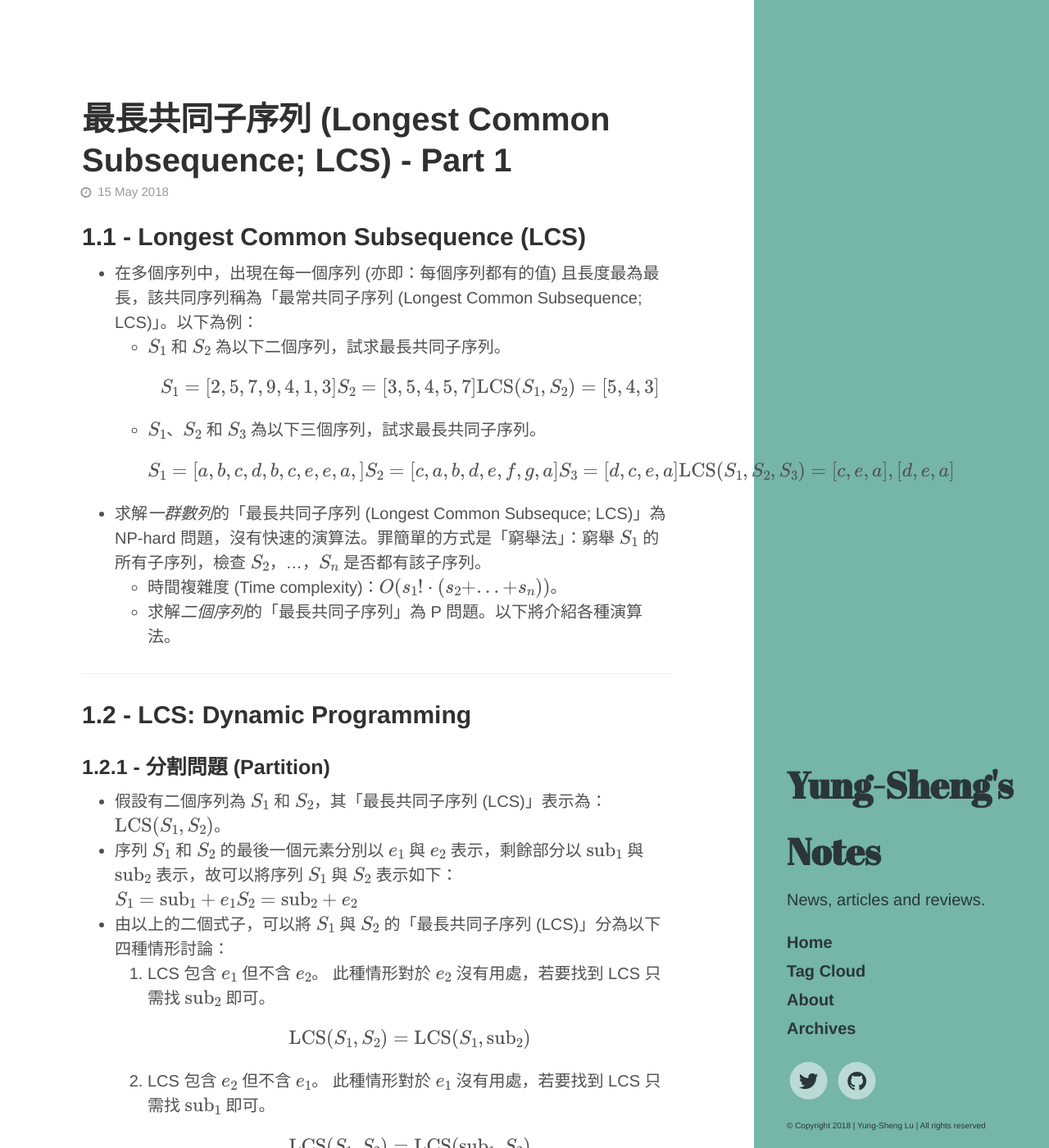
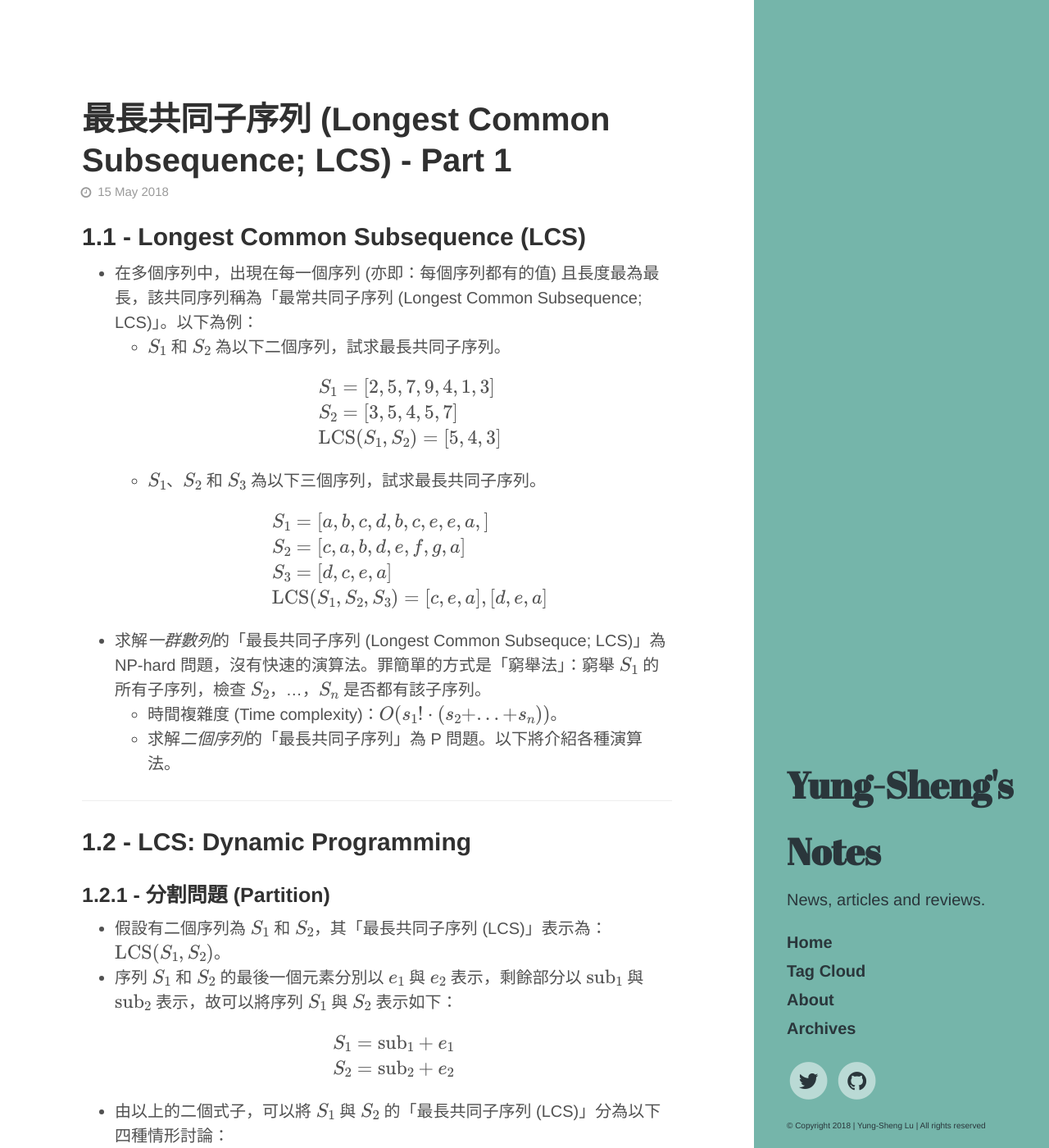
Before and after one commit to dppss90010/yungshenglu.github.io, a Jekyll site: the page built from _posts/2018-05-15-LongestCommonSubsequence.md, in a window 1280 px wide and 1400 px high. Shown: the whole window at 82% size. Built offline with Jekyll 4.4.1, drawn with Linux system fonts in a browser that asks for light colours; formulas are drawn with MathJax 3; comment, search, counter and statistics services are not loaded.

Commit message:
Update latest posts

```diff
--- a/_posts/2018-05-15-LongestCommonSubsequence.md
+++ b/_posts/2018-05-15-LongestCommonSubsequence.md
@@ -19,22 +19,22 @@ link       :
     * $$S_1$$ 和 $$S_2$$ 為以下二個序列，試求最長共同子序列。
 
         $$
-        \begin{equation}
-        S_1 = [ 2, 5, 7, 9, 4, 1, 3 ]\\
-        S_2 = [ 3, 5, 4, 5, 7 ]\\
-        \mathrm{LCS}(S_1, S_2) = [ 5, 4, 3 ]
-        \end{equation}
+        \begin{align*}
+        & S_1 = [ 2, 5, 7, 9, 4, 1, 3 ]\\
+        & S_2 = [ 3, 5, 4, 5, 7 ]\\
+        & \mathrm{LCS}(S_1, S_2) = [ 5, 4, 3 ]
+        \end{align*}
         $$
 
     * $$S_1$$、$$S_2$$ 和 $$S_3$$ 為以下三個序列，試求最長共同子序列。
 
         $$
-        \begin{equation}
-        S_1 = [ a, b, c, d, b, c, e, e, a, ]\\
-        S_2 = [ c, a, b, d, e, f, g, a ]\\
-        S_3 = [ d, c, e, a ]\\
-        \mathrm{LCS}(S_1, S_2, S_3) = { [ c, e, a ], [ d, e, a ] }
-        \end{equation}
+        \begin{align*}
+        & S_1 = [ a, b, c, d, b, c, e, e, a, ]\\
+        & S_2 = [ c, a, b, d, e, f, g, a ]\\
+        & S_3 = [ d, c, e, a ]\\
+        & \mathrm{LCS}(S_1, S_2, S_3) = { [ c, e, a ], [ d, e, a ] }
+        \end{align*}
         $$
 
 * 求解*一群數列*的「最長共同子序列 (Longest Common Subsequce; LCS)」為 NP-hard 問題，沒有快速的演算法。罪簡單的方式是「窮舉法」：窮舉 $$S_1$$ 的所有子序列，檢查 $$S_2$$，...，$$S_n$$ 是否都有該子序列。
@@ -48,12 +48,14 @@ link       :
 
 * 假設有二個序列為 $$S_1$$ 和 $$S_2$$，其「最長共同子序列 (LCS)」表示為：$$\mathrm{LCS}(S_1, S_2)$$。
 * 序列 $$S_1$$ 和 $$S_2$$ 的最後一個元素分別以 $$e_1$$ 與 $$e_2$$ 表示，剩餘部分以 $$\mathrm{sub}_1$$ 與   $$\mathrm{sub}_2$$ 表示，故可以將序列 $$S_1$$ 與 $$S_2$$ 表示如下：
+
     $$
-    \begin{equation}
-    S_1 = \mathrm{sub}_1 + e_1\\
-    S_2 = \mathrm{sub}_2 + e_2
-    \end{equation}
+    \begin{align*}
+    & S_1 = \mathrm{sub}_1 + e_1\\
+    & S_2 = \mathrm{sub}_2 + e_2
+    \end{align*}
     $$
+
 * 由以上的二個式子，可以將 $$S_1$$ 與 $$S_2$$ 的「最長共同子序列 (LCS)」分為以下四種情形討論：
     1. LCS 包含 $$e_1$$ 但不含 $$e_2$$。
         此種情形對於 $$e_2$$ 沒有用處，若要找到 LCS 只需找 $$\mathrm{sub}_2$$ 即可。
```
Also changed, not shown: _posts/2018-04-12-WCSNotes3-4.md (+10 -0 lines).
